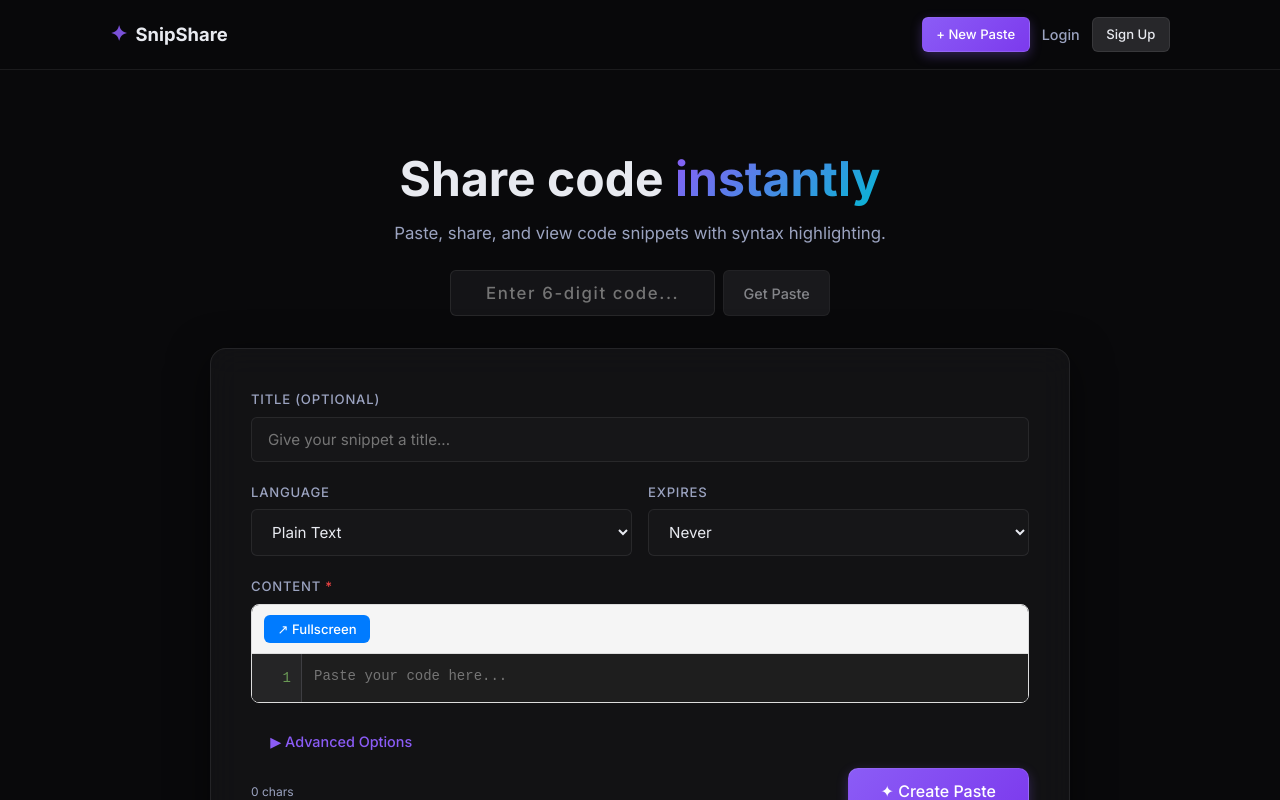
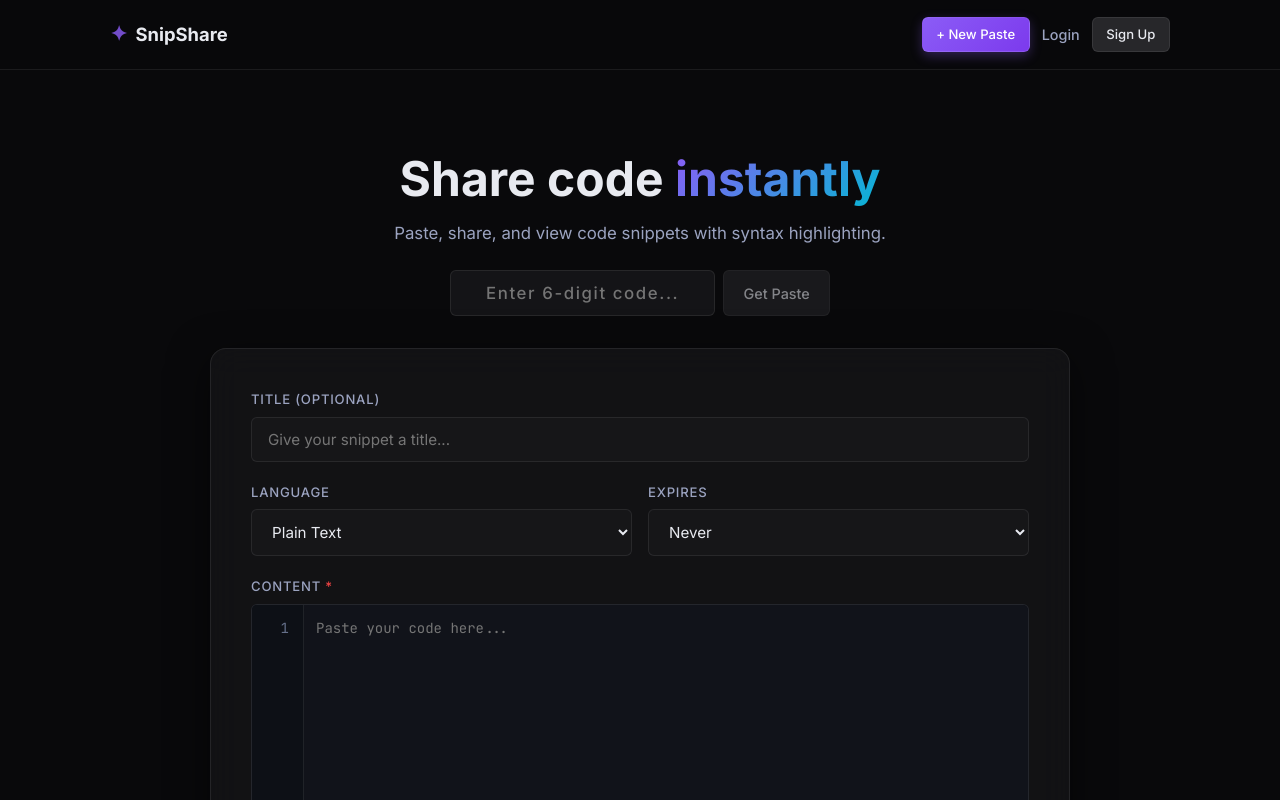
Before and after one commit to makvana-vaibhav/snipshare, a React (Vite) app in the folder client/: page / in a window 1280 px wide. Shown: the top 800 px of the page. Built offline with nearby package versions, Linux system fonts and the light colour scheme.

Commit message:
fix(ui): stabilize editor typing and dark theme visuals

```diff
--- a/client/src/components/CodeEditor.css
+++ b/client/src/components/CodeEditor.css
@@ -1,178 +1,70 @@
 .code-editor {
-    border: 1px solid #ddd;
-    border-radius: 8px;
+    border: 1px solid var(--border);
+    border-radius: var(--radius-sm);
     overflow: hidden;
-    display: flex;
-    flex-direction: column;
-    transition: all 0.3s ease;
-}
-
-.code-editor.fullscreen {
-    position: fixed;
-    top: 0;
-    left: 0;
-    right: 0;
-    bottom: 0;
-    border-radius: 0;
-    z-index: 9999;
-    background: white;
-}
-
-.editor-header {
-    background: #f5f5f5;
-    border-bottom: 1px solid #ddd;
-    padding: 10px 12px;
-    display: flex;
-    justify-content: space-between;
-    align-items: center;
-}
-
-.editor-controls {
-    display: flex;
-    gap: 8px;
-}
-
-.btn-sm {
-    padding: 4px 8px;
-    font-size: 12px;
-    background: #007bff;
-    color: white;
-    border: none;
-    border-radius: 4px;
-    cursor: pointer;
-    transition: background 0.2s;
-}
-
-.btn-sm:hover {
-    background: #0056b3;
+    background: #11131a;
 }
 
 .editor-container {
     display: flex;
-    flex: 1;
-    overflow: hidden;
-    background: #1e1e1e;
+    min-height: 280px;
+    background: #11131a;
 }
 
 .line-numbers {
-    background: #252526;
-    color: #6a9955;
-    padding: 12px 10px;
+    background: #0d1016;
+    color: #65708a;
+    padding: 12px 8px;
     text-align: right;
-    font-family: 'Courier New', monospace;
+    font-family: 'JetBrains Mono', monospace;
     font-size: 14px;
-    line-height: 1.5;
+    line-height: 1.65;
     user-select: none;
-    border-right: 1px solid #3e3e42;
-    overflow: hidden;
-    min-width: 50px;
+    border-right: 1px solid var(--border);
+    overflow: auto;
+    min-width: 52px;
+    max-width: 52px;
 }
 
 .line-number {
-    height: 24px;
-    display: flex;
-    align-items: center;
-    justify-content: flex-end;
+    height: 1.65em;
+    padding-right: 6px;
 }
 
-.editor-input-wrapper {
+.editor-input {
     flex: 1;
-    position: relative;
-    overflow: hidden;
-}
-
-.editor-input,
-.editor-highlight {
-    position: absolute;
-    top: 0;
-    left: 0;
     width: 100%;
-    height: 100%;
+    min-height: 280px;
     margin: 0;
     padding: 12px;
-    font-family: 'Courier New', monospace;
+    font-family: 'JetBrains Mono', monospace;
     font-size: 14px;
-    line-height: 1.5;
+    line-height: 1.65;
     border: none;
     outline: none;
     resize: none;
-    color: #d4d4d4;
-    background: transparent;
+    color: #e8eaf0;
+    background: #11131a;
     white-space: pre;
     overflow-wrap: normal;
-    z-index: 2;
-}
-
-.editor-input {
-    background: #1e1e1e;
-    color: transparent;
-    caret-color: white;
-    z-index: 3;
-}
-
-.editor-highlight {
-    background: #1e1e1e;
-    color: #d4d4d4;
-    pointer-events: none;
-    z-index: 1;
-}
-
-.editor-highlight code {
-    background: none;
-    color: inherit;
-    padding: 0;
-}
-
-/* Syntax highlighting colors */
-.editor-highlight {
-    color: #d4d4d4;
-}
-
-.editor-highlight code .punctuation {
-    color: #d4d4d4;
-}
-
-.editor-highlight code .string {
-    color: #ce9178;
-}
-
-.editor-highlight code .number {
-    color: #b5cea8;
-}
-
-.editor-highlight code .boolean {
-    color: #569cd6;
-}
-
-.editor-highlight code .keyword {
-    color: #569cd6;
-}
-
-.editor-highlight code .function {
-    color: #dcdcaa;
+    caret-color: #ffffff;
 }
 
 @media (max-width: 768px) {
-    .editor-input,
-    .editor-highlight {
+    .editor-container,
+    .editor-input {
+        min-height: 220px;
+    }
+
+    .editor-input {
         font-size: 12px;
         padding: 8px;
     }
 
     .line-numbers {
-        min-width: 40px;
+        min-width: 42px;
+        max-width: 42px;
         font-size: 12px;
-    }
-
-    .code-editor.fullscreen {
-        padding-top: 50px;
-    }
-
-    .editor-header {
-        position: fixed;
-        top: 0;
-        left: 0;
-        right: 0;
-        z-index: 10000;
+        padding: 8px 6px;
     }
 }
--- a/client/src/components/CodeEditor.jsx
+++ b/client/src/components/CodeEditor.jsx
@@ -1,35 +1,9 @@
-import { useState, useRef, useEffect } from 'react';
-import Prism from 'prismjs';
-import 'prismjs/themes/prism-tomorrow.css';
-import 'prismjs/components/prism-clike';
-import 'prismjs/components/prism-javascript';
-import 'prismjs/components/prism-python';
-import 'prismjs/components/prism-java';
-import 'prismjs/components/prism-c';
-import 'prismjs/components/prism-cpp';
-import 'prismjs/components/prism-bash';
-import 'prismjs/components/prism-json';
-import 'prismjs/components/prism-sql';
+import { useRef } from 'react';
 import './CodeEditor.css';
 
-const EDITOR_LANG_MAP = {
-    plaintext: 'none',
-    html: 'markup',
-};
-
-export default function CodeEditor({ value, onChange, language, onLanguageChange, readonly = false }) {
-    const [fullscreen, setFullscreen] = useState(false);
+export default function CodeEditor({ value, onChange, readonly = false }) {
     const textareaRef = useRef(null);
-    const highlightRef = useRef(null);
-
-    useEffect(() => {
-        if (highlightRef.current) {
-            highlightRef.current.textContent = value || '';
-            Prism.highlightElement(highlightRef.current);
-        }
-    }, [value, language]);
-
-    const prismLang = EDITOR_LANG_MAP[language] || language || 'none';
+    const lineNumbersRef = useRef(null);
 
     const handleKeyDown = (e) => {
         if (readonly) return;
@@ -48,12 +22,6 @@ export default function CodeEditor({ value, onChange, language, onLanguageChange
                 textarea.selectionStart = textarea.selectionEnd = start + 1;
             }, 0);
         }
-
-        // Cmd/Ctrl + K for fullscreen
-        if ((e.ctrlKey || e.metaKey) && e.key === 'k') {
-            e.preventDefault();
-            setFullscreen(!fullscreen);
-        }
     };
 
     const handleInput = (e) => {
@@ -62,49 +30,36 @@ export default function CodeEditor({ value, onChange, language, onLanguageChange
         }
     };
 
+    const handleScroll = (e) => {
+        if (lineNumbersRef.current) {
+            lineNumbersRef.current.scrollTop = e.target.scrollTop;
+        }
+    };
+
     const lineCount = (value || '').split('\n').length;
 
     return (
-        <div className={`code-editor ${fullscreen ? 'fullscreen' : ''}`}>
-            <div className="editor-header">
-                <div className="editor-controls">
-                    <button
-                        className="btn btn-sm"
-                        onClick={() => setFullscreen(!fullscreen)}
-                        title="Fullscreen (Ctrl+K)"
-                    >
-                        {fullscreen ? '↙ Exit' : '↗ Fullscreen'}
-                    </button>
-                </div>
-            </div>
-
+        <div className="code-editor">
             <div className="editor-container">
-                <div className="line-numbers">
+                <div className="line-numbers" ref={lineNumbersRef} aria-hidden="true">
                     {Array.from({ length: lineCount }, (_, i) => (
                         <div key={i + 1} className="line-number">
                             {i + 1}
                         </div>
                     ))}
                 </div>
-
-                <div className="editor-input-wrapper">
                 <textarea
                     ref={textareaRef}
+                    name="content"
                     value={value}
                     onChange={handleInput}
                     onKeyDown={handleKeyDown}
+                    onScroll={handleScroll}
                     placeholder="Paste your code here..."
                     className="editor-input"
                     spellCheck="false"
                     readOnly={readonly}
                 />
-                    <pre className="editor-highlight">
-                        <code
-                            ref={highlightRef}
-                            className={`language-${prismLang}`}
-                        />
-                    </pre>
-                </div>
             </div>
         </div>
     );
--- a/client/src/pages/HomePage.css
+++ b/client/src/pages/HomePage.css
@@ -58,8 +58,8 @@
 }
 
 .advanced-options {
-    background: #f8f9fa;
-    border: 1px solid #ddd;
+    background: rgba(255, 255, 255, 0.03);
+    border: 1px solid var(--border);
     border-radius: 6px;
     padding: 1rem;
     margin: 1rem 0;
@@ -87,12 +87,25 @@
     gap: 0.5rem;
     cursor: pointer;
     font-weight: 400;
+    color: var(--text-2);
+    text-transform: none;
+    letter-spacing: normal;
 }
 
 .advanced-options input[type="checkbox"] {
     width: 16px;
     height: 16px;
     cursor: pointer;
+}
+
+.advanced-options input[type="password"] {
+    background: rgba(24, 24, 27, 0.8);
+    border: 1px solid var(--border);
+    color: var(--text);
+}
+
+.advanced-options input[type="password"]::placeholder {
+    color: var(--text-3);
 }
 
 .form-actions {
```
Lines whose indentation alone changed are shown as unchanged.
